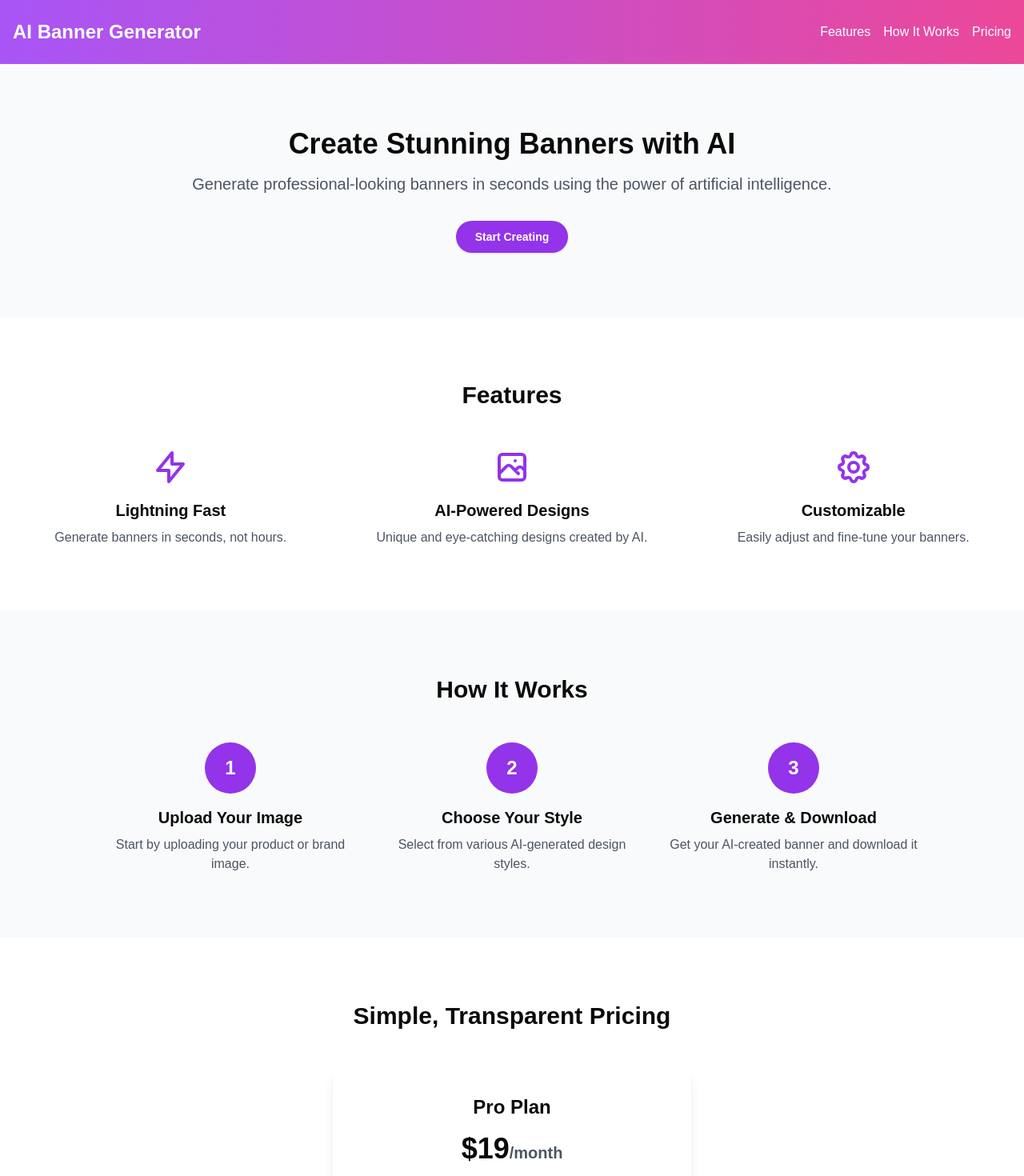
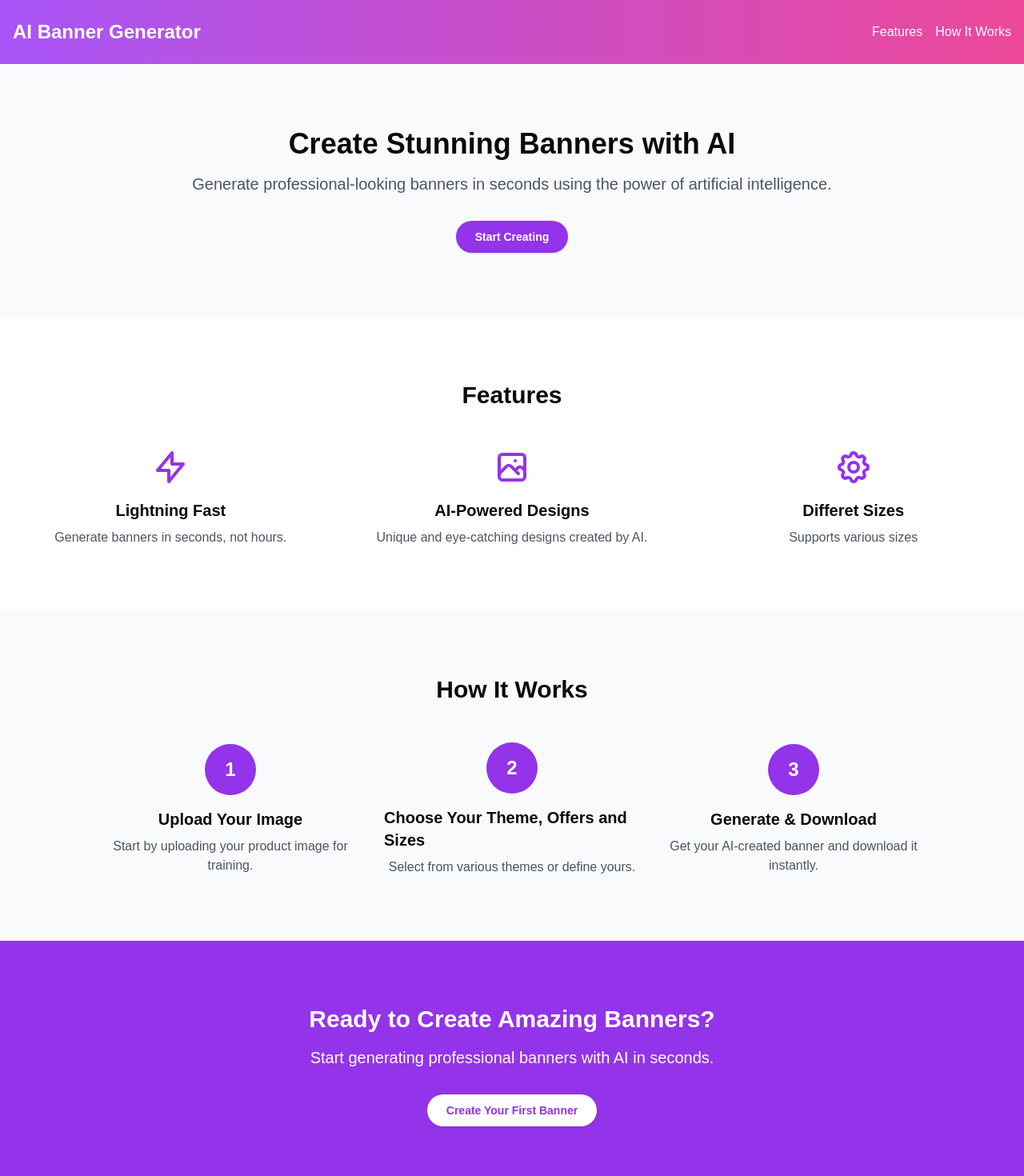
Before and after one commit to ritsrnjn/ai-banner-generator, a Next.js app: page / in a window 1280 px wide. Shown: the top 1470 px of the page at 80% size. Built offline with nearby package versions, Linux system fonts and the light colour scheme.

Commit message:
added message

```diff
--- a/app/create/page.tsx
+++ b/app/create/page.tsx
@@ -171,7 +171,7 @@ export default function CreatePage() {
               </label>
               <Textarea
                 id="promotional-offer"
-                placeholder="Enter any Promotional Offer"
+                placeholder="Enter any Promotional Offer: 50% off, Buy 1 Get 1 Free, etc."
                 value={promotionalOffer}
                 onChange={(e) => setPromotionalOffer(e.target.value)}
                 className="w-full"
--- a/app/page.tsx
+++ b/app/page.tsx
@@ -11,7 +11,7 @@ export default function HomePage() {
             <ul className="flex space-x-4">
               <li><a href="#features" className="text-white hover:text-gray-200 transition-colors">Features</a></li>
               <li><a href="#how-it-works" className="text-white hover:text-gray-200 transition-colors">How It Works</a></li>
-              <li><a href="#pricing" className="text-white hover:text-gray-200 transition-colors">Pricing</a></li>
+              {/* <li><a href="#pricing" className="text-white hover:text-gray-200 transition-colors">Pricing</a></li> */}
             </ul>
           </nav>
         </div>
@@ -53,8 +53,8 @@ export default function HomePage() {
                   <path strokeLinecap="round" strokeLinejoin="round" strokeWidth={2} d="M10.325 4.317c.426-1.756 2.924-1.756 3.35 0a1.724 1.724 0 002.573 1.066c1.543-.94 3.31.826 2.37 2.37a1.724 1.724 0 001.065 2.572c1.756.426 1.756 2.924 0 3.35a1.724 1.724 0 00-1.066 2.573c.94 1.543-.826 3.31-2.37 2.37a1.724 1.724 0 00-2.572 1.065c-.426 1.756-2.924 1.756-3.35 0a1.724 1.724 0 00-2.573-1.066c-1.543.94-3.31-.826-2.37-2.37a1.724 1.724 0 00-1.065-2.572c-1.756-.426-1.756-2.924 0-3.35a1.724 1.724 0 001.066-2.573c-.94-1.543.826-3.31 2.37-2.37.996.608 2.296.07 2.572-1.065z" />
                   <path strokeLinecap="round" strokeLinejoin="round" strokeWidth={2} d="M15 12a3 3 0 11-6 0 3 3 0 016 0z" />
                 </svg>
-                <h3 className="text-xl font-semibold mb-2">Customizable</h3>
-                <p className="text-gray-600">Easily adjust and fine-tune your banners.</p>
+                <h3 className="text-xl font-semibold mb-2">Differet Sizes</h3>
+                <p className="text-gray-600">Supports various sizes</p>
               </div>
             </div>
           </div>
@@ -67,12 +67,12 @@ export default function HomePage() {
               <div className="flex flex-col items-center max-w-xs">
                 <div className="w-16 h-16 bg-purple-600 text-white rounded-full flex items-center justify-center text-2xl font-bold mb-4">1</div>
                 <h3 className="text-xl font-semibold mb-2">Upload Your Image</h3>
-                <p className="text-center text-gray-600">Start by uploading your product or brand image.</p>
+                <p className="text-center text-gray-600">Start by uploading your product image for training.</p>
               </div>
               <div className="flex flex-col items-center max-w-xs">
                 <div className="w-16 h-16 bg-purple-600 text-white rounded-full flex items-center justify-center text-2xl font-bold mb-4">2</div>
-                <h3 className="text-xl font-semibold mb-2">Choose Your Style</h3>
-                <p className="text-center text-gray-600">Select from various AI-generated design styles.</p>
+                <h3 className="text-xl font-semibold mb-2">Choose Your Theme, Offers and Sizes</h3>
+                <p className="text-center text-gray-600">Select from various themes or define yours.</p>
               </div>
               <div className="flex flex-col items-center max-w-xs">
                 <div className="w-16 h-16 bg-purple-600 text-white rounded-full flex items-center justify-center text-2xl font-bold mb-4">3</div>
@@ -83,7 +83,7 @@ export default function HomePage() {
           </div>
         </section>
 
-        <section id="pricing" className="py-20 px-4">
+        {/* <section id="pricing" className="py-20 px-4">
           <div className="container mx-auto text-center">
             <h2 className="text-3xl font-bold mb-12">Simple, Transparent Pricing</h2>
             <div className="bg-white shadow-lg rounded-lg p-8 max-w-md mx-auto">
@@ -114,7 +114,7 @@ export default function HomePage() {
               </Button>
             </div>
           </div>
-        </section>
+        </section> */}
 
         <section className="py-20 px-4 bg-purple-600 text-white">
           <div className="container mx-auto text-center">
```
